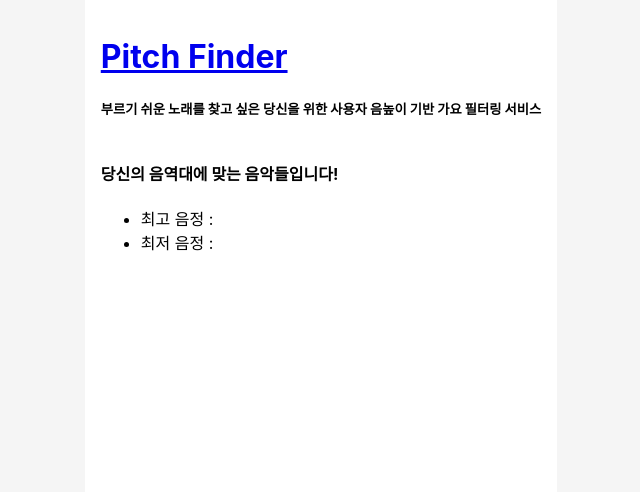
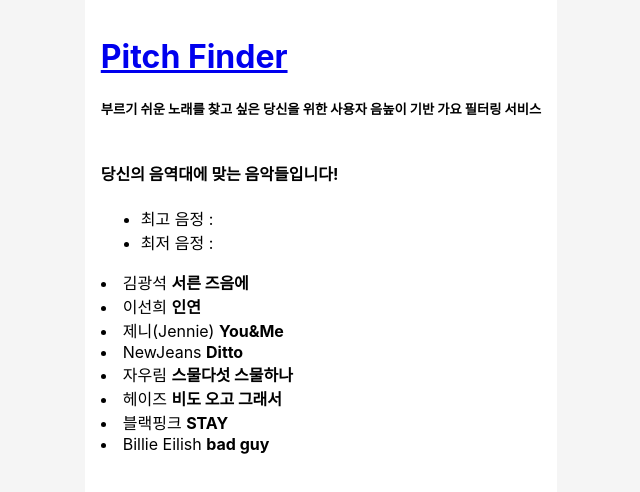
Before and after one commit to K-CoB/pitch-finder-frontend, a React (Create React App) app: page /music in a window 1280 px wide. Shown: the top 492 px of the page, without its empty margins (319-959 px from the left). Built offline with nearby package versions, Linux system fonts and the light colour scheme.

Commit message:
✨ feat :  뮤직 띄워즘

```diff
--- a/src/page/Music.tsx
+++ b/src/page/Music.tsx
@@ -19,6 +19,13 @@
         <li>최고 음정 : {searchParams.get("high")}</li>
         <li>최저 음정 : {searchParams.get("low")}</li>
       </ul>
+      <div>
+        {musicList.map((music, idx) => (
+          <li key={idx}>
+            {music.singer} <b>{music.title}</b>
+          </li>
+        ))}
+      </div>
     </div>
   );
 }
```
